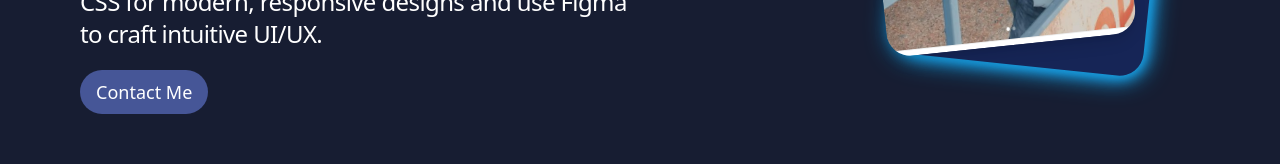
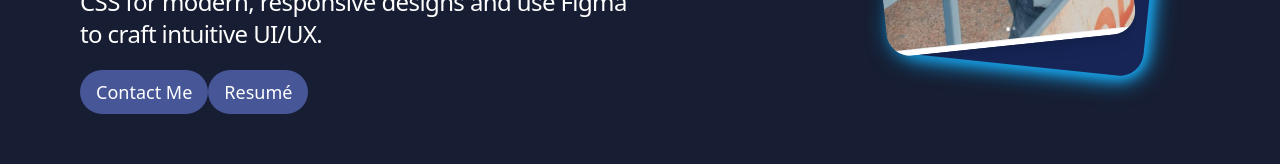
Before and after one commit to heyysiddhant/Siddhant_Portfolio, a React (Vite) app: page / in a window 1280 px wide. Shown: the part 468-632 px from the top of the page. Built offline with nearby package versions, Linux system fonts and the light colour scheme.

Commit message:
Update Home.jsx

```diff
--- a/src/components/Home.jsx
+++ b/src/components/Home.jsx
@@ -12,6 +12,9 @@ const Home = () => {
 
        <a href="#Contact">
         <button className="mt-5 md:md-10 text-white py02 px-3 text-sm md:text-lg md:py-2 md:px-4 hover:opacity-85 duration-300 hover:scale-105 front-semibold rounded-3xl bg-[#465697]">Contact Me</button>
+       </a>
+          <a href="#Contact">
+        <button className="mt-5 md:md-10 text-white py02 px-3 text-sm md:text-lg md:py-2 md:px-4 hover:opacity-85 duration-300 hover:scale-105 front-semibold rounded-3xl bg-[#465697]">Resumé</button>
        </a>
         </div>
 
```
